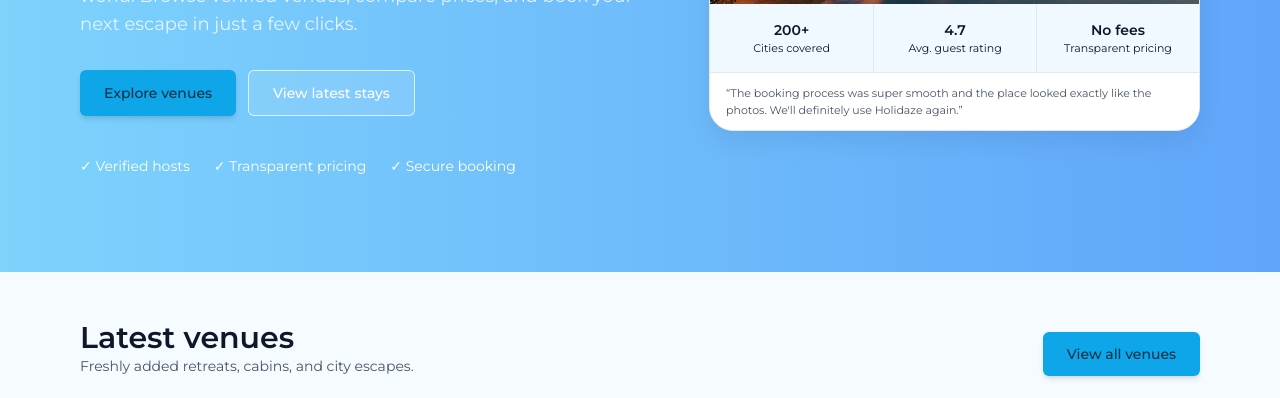
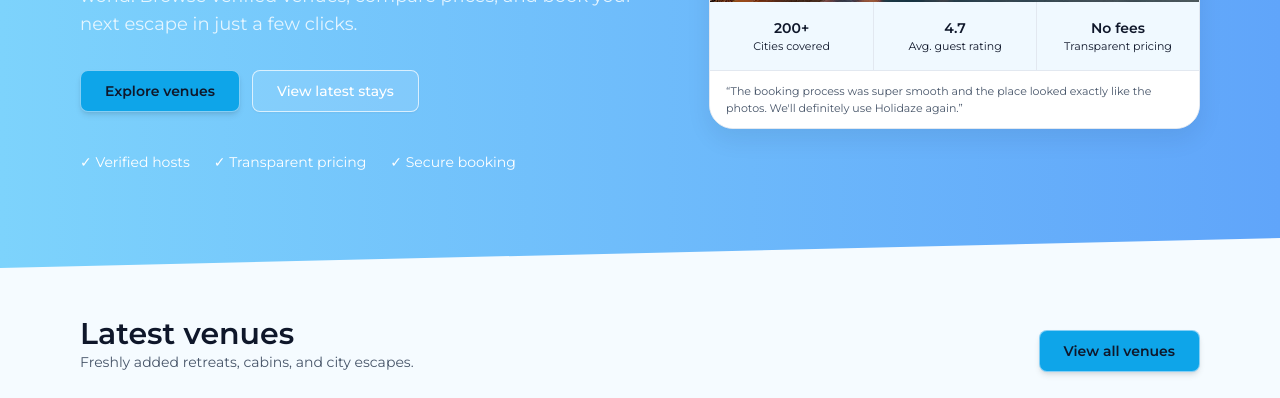
Before and after one commit to Arkuradev/scandinavian-retreats, a React (Vite) app: page / in a window 1280 px wide. Shown: the part 394-792 px from the top of the page. Built offline with nearby package versions, Linux system fonts and the light colour scheme; no server answers.

Commit message:
Button polish

```diff
--- a/src/components/Hero.tsx
+++ b/src/components/Hero.tsx
@@ -2,8 +2,19 @@ import { Link } from "react-router-dom";
 
 export default function Hero() {
   return (
-    <section className="bg-hz-hero text-white">
-      <div className="max-w-6xl mx-auto px-4 py-16 lg:py-24 grid gap-10 lg:grid-cols-[minmax(0,1.2fr)_minmax(0,1fr)] items-center">
+    <section className="relative text-white overflow-hidden">
+      {/* Angled blue background layer */}
+      <div
+        className="
+          absolute inset-0
+          bg-hz-hero
+          hero-angled-bg
+        "
+        aria-hidden="true"
+      />
+
+      {/* Content */}
+      <div className="relative max-w-6xl mx-auto px-4 py-16 lg:py-24 grid gap-10 lg:grid-cols-[minmax(0,1.2fr)_minmax(0,1fr)] items-center">
         {/* LEFT: Text + CTAs */}
         <div className="space-y-6">
           <p className="text-sm uppercase tracking-[0.2em] text-white/80">
@@ -27,10 +38,7 @@ export default function Hero() {
               Explore venues
             </Link>
 
-            <a
-              href="#venue-section" // make sure your venues section uses id="venue-section"
-              className="inline-flex justify-center items-center rounded-md border border-white/70 bg-white/10 px-6 py-3 text-sm font-medium text-white hover:bg-white/20 transition-colors duration-150"
-            >
+            <a href="#venue-section" className="btn-hero-ghost">
               View latest stays
             </a>
           </div>
--- a/src/components/profile/ProfileForm.tsx
+++ b/src/components/profile/ProfileForm.tsx
@@ -174,11 +174,7 @@ export default function ProfileForm({
           </button>
 
           {onCancel && (
-            <button
-              type="button"
-              onClick={onCancel}
-              className="text-sm text-hz-text hover:text-hz-primary"
-            >
+            <button type="button" onClick={onCancel} className="btn-cancel">
               Cancel
             </button>
           )}
--- a/src/components/ui/userMenu.tsx
+++ b/src/components/ui/userMenu.tsx
@@ -27,7 +27,7 @@ export default function UserMenu({ user, onLogout }: UserMenuProps) {
         onClick={() => setOpenMenu((v) => !v)}
         className="
           flex items-center gap-2 px-2.5 py-1.5
-          rounded-full border border-hz-border bg-hz-surface
+          rounded-lg border border-hz-border bg-hz-surface
           shadow-sm
           text-sm font-medium text-hz-text
           hover:bg-hz-primary-soft/60 hover:border-hz-primary
--- a/src/components/venues/VenueForm.tsx
+++ b/src/components/venues/VenueForm.tsx
@@ -422,9 +422,9 @@ export default function VenueForm({
                     type="button"
                     onClick={() => removeMediaField(index)}
                     disabled={mediaFields.length === 1}
-                    className="text-xs text-red-500 hover:text-red-600 disabled:text-hz-muted disabled:cursor-not-allowed"
+                    className="text-xs font-semibold mt-2 text-red-500 hover:text-red-600 disabled:text-hz-muted disabled:cursor-not-allowed"
                   >
-                    Remove
+                    X
                   </button>
                 </div>
               </div>
@@ -502,11 +502,7 @@ export default function VenueForm({
           </button>
 
           {onCancel && (
-            <button
-              type="button"
-              onClick={onCancel}
-              className="text-sm text-hz-text hover:text-hz-primary"
-            >
+            <button type="button" onClick={onCancel} className="btn-cancel">
               Cancel
             </button>
           )}
--- a/src/index.css
+++ b/src/index.css
@@ -11,8 +11,55 @@
 
 @layer components {
   .btn-primary {
-    @apply inline-flex justify-center items-center rounded-md bg-hz-primary px-6 py-3
-    text-sm font-medium text-black/70 shadow-md hover:bg-hz-accent hover:text-hz-surface;
+    @apply inline-flex items-center justify-center
+    rounded-lg
+    bg-hz-primary
+    px-6 py-2.5
+    text-sm font-semibold text-hz-text
+    shadow-md
+    border border-hz-primary-hover/70
+    transition-all duration-150 ease-out
+    focus:outline-none focus-visible:ring-2 focus-visible:ring-hz-primary
+    focus-visible:ring-offset-2 focus-visible:ring-offset-hz-primary-body
+    hover:bg-hz-accent hover:border-hz-accent
+    hover:-translate-y-0.5 hover:shadow-lg
+    active:translate-y-0 active:shadow-md
+    disabled:opacity-60 disabled:cursor-not-allowed
+    motion-safe:transform;
+  }
+  .btn-hero-ghost {
+    @apply inline-flex items-center justify-center
+    rounded-lg
+    border border-white/70
+    bg-white/10
+    px-6 py-2.5
+    text-sm font-medium text-white
+    shadow-sm
+    transition-all duration-150 ease-out
+    hover:bg-white/20 hover:border-white
+    hover:-translate-y-0.5 hover:shadow-md
+    active:translate-y-0 active:shadow-sm
+    focus:outline-none focus-visible:ring-2 focus-visible:ring-white/70
+    focus-visible:ring-offset-2 focus-visible:ring-offset-hz-primary-body
+    disabled:opacity-60 disabled:cursor-not-allowed
+    motion-safe:transform;
+  }
+  .btn-cancel {
+    @apply inline-flex items-center justify-center
+    rounded-lg
+    border border-white/70
+    bg-red-500/60
+    px-6 py-2.5
+    text-sm font-medium text-white
+    shadow-sm
+    transition-all duration-150 ease-out
+    hover:bg-red-500 hover:border-white
+    hover:-translate-y-0.5 hover:shadow-md
+    active:translate-y-0 active:shadow-sm
+    focus:outline-none focus-visible:ring-2 focus-visible:ring-white/70
+    focus-visible:ring-offset-2 focus-visible:ring-offset-hz-primary-body
+    disabled:opacity-60 disabled:cursor-not-allowed
+    motion-safe:transform;
   }
 }
 
@@ -34,24 +81,8 @@
     transform: translateY(0) scale(1);
   }
 }
-/*
-  .btn-secondary {
-    @apply inline-flex items-center justify-center rounded-md px-4 py-2 text-sm font-medium
-           border border-hz-border bg-white text-hz-text
-           hover:bg-hz-primary-soft
-           transition-colors;
-  }
 
-  .card {
-    @apply relative rounded-xl border border-hz-border bg-hz-surface shadow-hz-card;
-  }
-
-  .card-hover-glow::before {
-    content: "";
-    @apply absolute inset-0 rounded-xl bg-sky-300/30 blur-2xl opacity-0 transition-opacity duration-300;
-  }
-
-  .card-hover-glow:hover::before {
-    @apply opacity-70;
-  }
-} */
+.hero-angled-bg {
+  /* Simple diagonal cut: full width, but bottom edge slopes up on the right */
+  clip-path: polygon(0 0, 100% 0, 100% 95%, 0 100%);
+}
```
